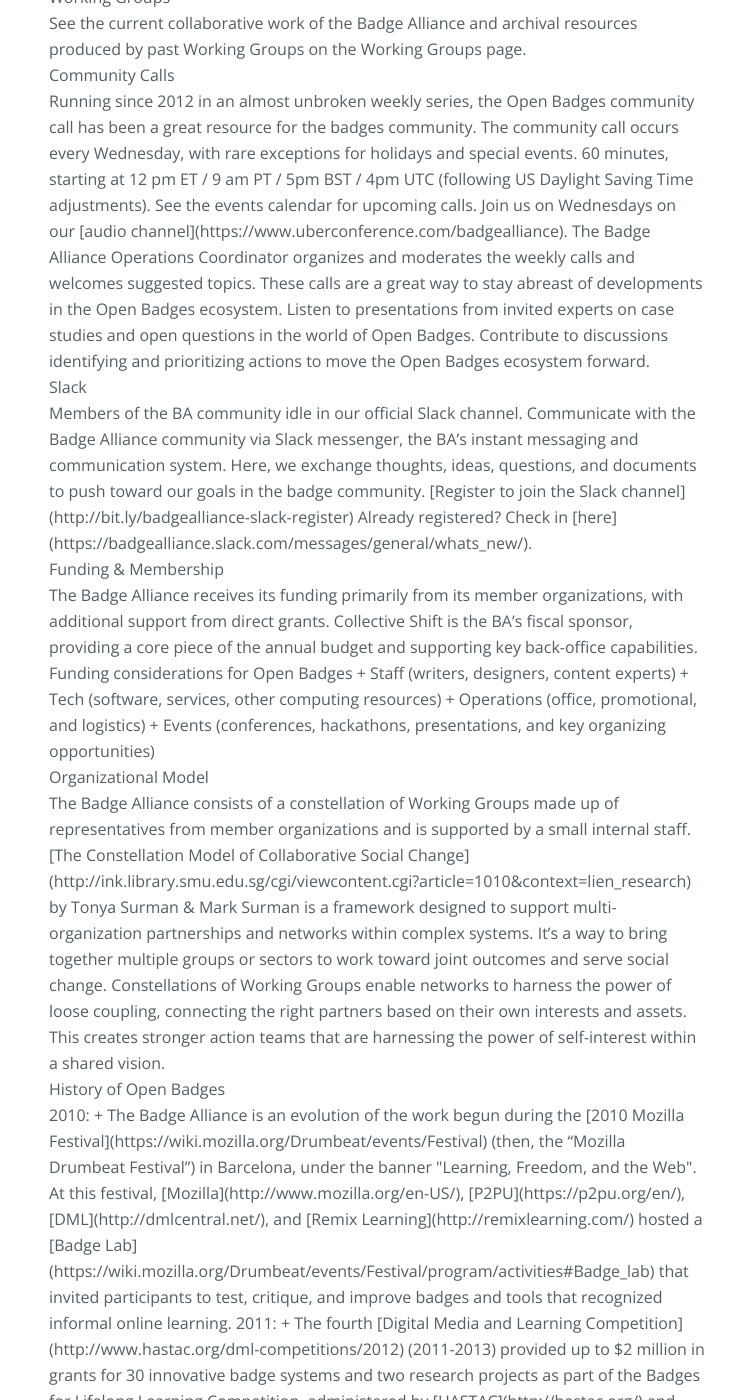
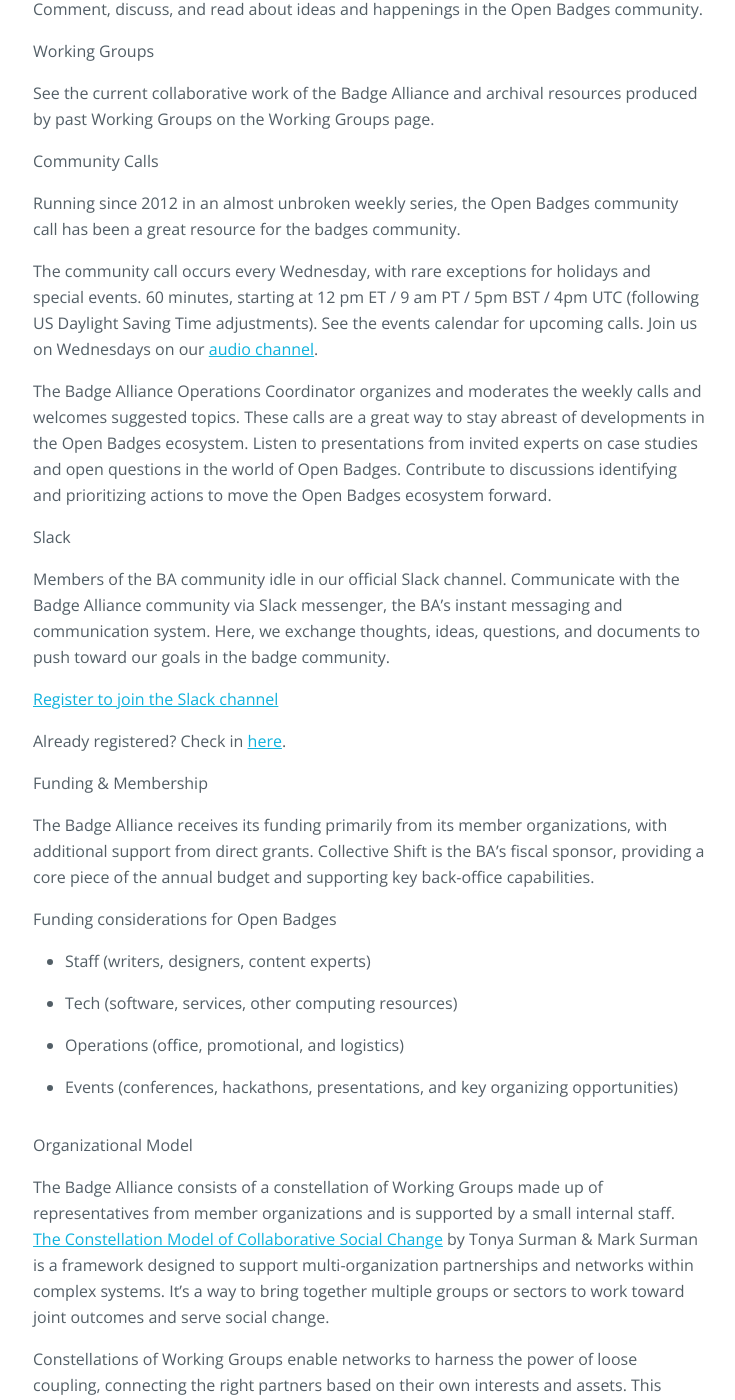
Before and after one commit to mozilla/openbadges.org-static, a Jekyll site: the page built from badge-alliance/index.md, in a window 1280 px wide and 1400 px high, scrolled down 544 px. Shown: the whole window, without its empty margins (271-1006 px from the left). Built offline with Jekyll 4.4.1, drawn with Linux system fonts in a browser that asks for light colours; some of the changed text lies outside the part shown.

Commit message:
Crytzer About the Badge Alliance

```diff
--- a/badge-alliance/index.md
+++ b/badge-alliance/index.md
@@ -3,22 +3,21 @@
 title: Badge Alliance
 permalink: /badge-alliance/
 ---
-<ul>
-<h1>About the Badge Alliance (BA)</h3>
+About the Badge Alliance (BA)
 
 The Badge Alliance is the premier destination for connecting the Open Badges community and collaboratively advancing badging. A nonprofit global standards organization, the BA supports the community of Issuers, Recipients, and Consumers by facilitating regular calls, special events, and ongoing direct and peer-to-peer assistance.
 
-<h3>Mailing Lists</h3>
+Mailing Lists
 
 [Open Badges Mailing List](https://groups.google.com/forum/#!forum/openbadges)
 
 Comment, discuss, and read about ideas and happenings in the Open Badges community.
 
-<h3>Working Groups</h3>
+Working Groups
 
 See the current collaborative work of the Badge Alliance and archival resources produced by past Working Groups on the Working Groups page.
 
-<h3>Community Calls</h3>
+Community Calls
 
 Running since 2012 in an almost unbroken weekly series, the Open Badges community call has been a great resource for the badges community.
 
@@ -26,7 +25,7 @@
 
 The Badge Alliance Operations Coordinator organizes and moderates the weekly calls and welcomes suggested topics. These calls are a great way to stay abreast of developments in the Open Badges ecosystem. Listen to presentations from invited experts on case studies and open questions in the world of Open Badges. Contribute to discussions identifying and prioritizing actions to move the Open Badges ecosystem forward.
 
-<h3>Slack</h3>
+Slack
 
 Members of the BA community idle in our official Slack channel. Communicate with the Badge Alliance community via Slack messenger, the BA’s instant messaging and communication system. Here, we exchange thoughts, ideas, questions, and documents to push toward our goals in the badge community.
 
@@ -34,7 +33,7 @@
 
 Already registered? Check in [here](https://badgealliance.slack.com/messages/general/whats_new/).
 
-<h3>Funding & Membership</h3>
+Funding & Membership
 
 The Badge Alliance receives its funding primarily from its member organizations, with additional support from direct grants. Collective Shift is the BA’s fiscal sponsor, providing a core piece of the annual budget and supporting key back-office capabilities.
 
@@ -44,13 +43,13 @@
 + Operations (office, promotional, and logistics)
 + Events (conferences, hackathons, presentations, and key organizing opportunities)
 
-<h3>Organizational Model</h3>
+Organizational Model
 
 The Badge Alliance consists of a constellation of Working Groups made up of representatives from member organizations and is supported by a small internal staff. [The Constellation Model of Collaborative Social Change](http://ink.library.smu.edu.sg/cgi/viewcontent.cgi?article=1010&context=lien_research) by Tonya Surman & Mark Surman is a framework designed to support multi-organization partnerships and networks within complex systems. It’s a way to bring together multiple groups or sectors to work toward joint outcomes and serve social change.
 
 Constellations of Working Groups enable networks to harness the power of loose coupling, connecting the right partners based on their own interests and assets. This creates stronger action teams that are harnessing the power of self-interest within a shared vision.
 
-<h3>History of Open Badges</h3>
+History of Open Badges
 
 2010:
 + The Badge Alliance is an evolution of the work begun during the [2010 Mozilla Festival](https://wiki.mozilla.org/Drumbeat/events/Festival) (then, the “Mozilla Drumbeat Festival”) in Barcelona, under the banner "Learning, Freedom, and the Web". At this festival, [Mozilla](http://www.mozilla.org/en-US/), [P2PU](https://p2pu.org/en/), [DML](http://dmlcentral.net/), and [Remix Learning](http://remixlearning.com/) hosted a [Badge Lab](https://wiki.mozilla.org/Drumbeat/events/Festival/program/activities#Badge_lab) that invited participants to test, critique, and improve badges and tools that recognized informal online learning.
```
